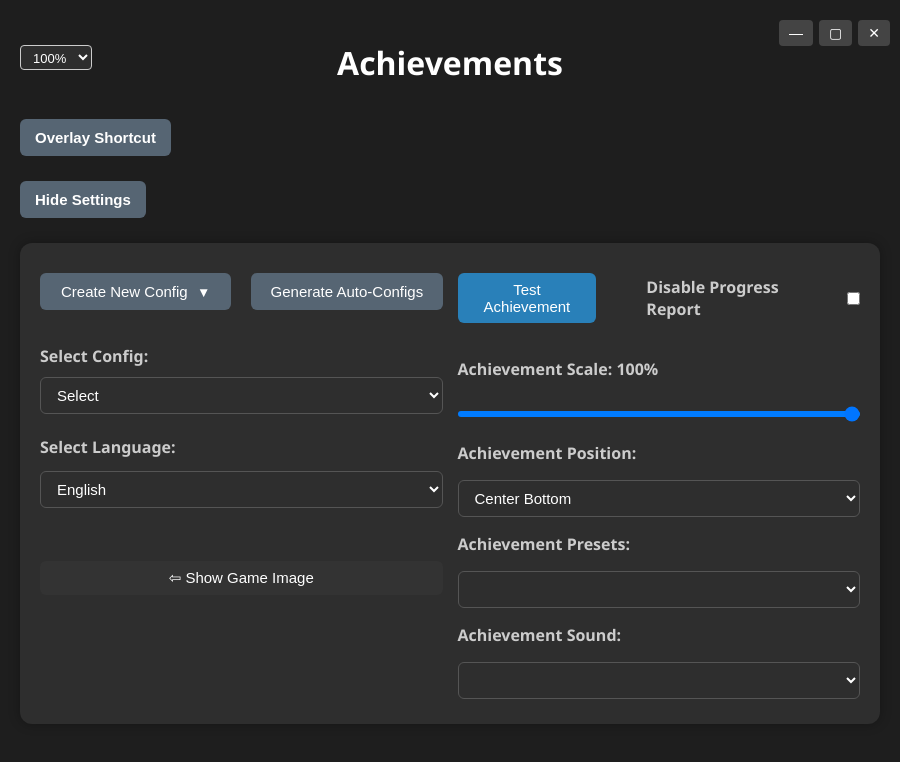
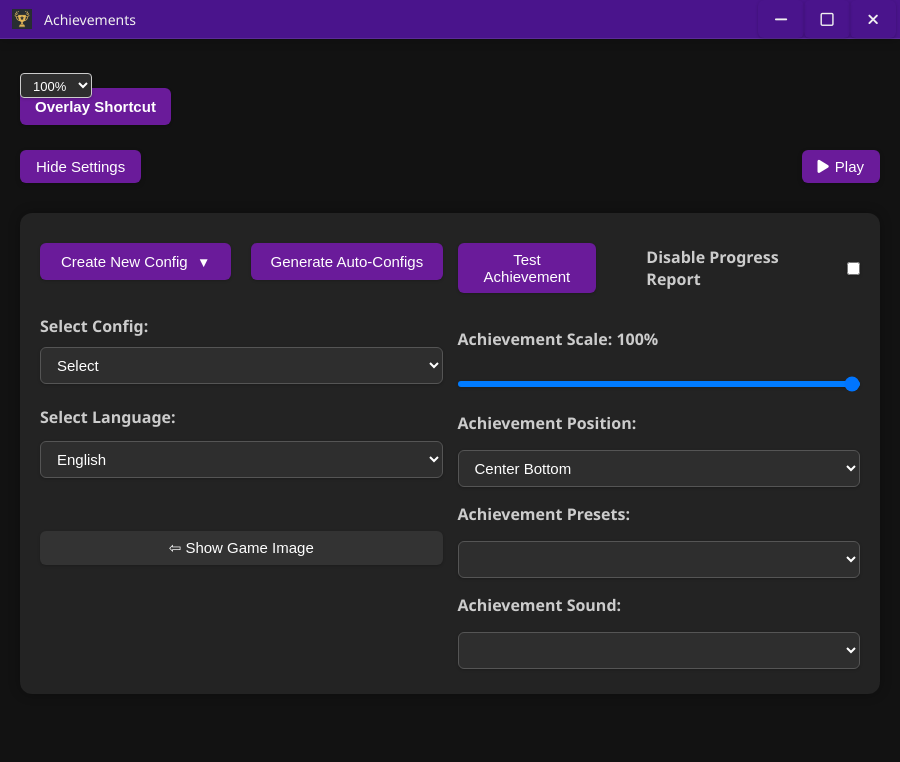
Before and after one commit to S3idSensei/Achievements, an Electron app: page index.html in a window 900 px wide. Both pictures are taken after a click on the button "Show Settings". Drawn offline with nearby package versions, Linux system fonts and the light colour scheme; no server answers.

Commit message:
Modernized the app UI

```diff
--- a/index.html
+++ b/index.html
@@ -6,11 +6,11 @@
 <meta name="viewport" content="width=device-width, initial-scale=1.0">
 <link rel="stylesheet" href="style.css">
 <script src="https://code.jquery.com/jquery-3.6.4.min.js"></script>
+<link rel="stylesheet" href="https://cdnjs.cloudflare.com/ajax/libs/font-awesome/6.4.0/css/all.min.css">
 
 <title>Achievements</title>
 <style>
 html, body {
--webkit-app-region: drag;
 user-select: none;
 overflow-y: auto;
 overflow-x: hidden;
@@ -72,7 +72,25 @@ font-size: 14px;
 </style>
 </head>
 <body>
-<h1>Achievements</h1>
+<!-- Modern Titlebar -->
+<div class="titlebar">
+  <div class="titlebar-logo">
+    <img src="icon.ico" alt="App Icon">
+    <span class="titlebar-title">Achievements</span>
+  </div>
+  <div class="titlebar-controls">
+    <button id="minimizeBtn" class="titlebar-button">
+      <i class="fas fa-minus"></i>
+    </button>
+    <button id="maximizeBtn" class="titlebar-button">
+      <i class="far fa-square"></i>
+    </button>
+    <button id="closeBtn" class="titlebar-button close">
+      <i class="fas fa-times"></i>
+    </button>
+  </div>
+</div>
+
 <div id="top-bar">
   <div id="left-controls" style="margin-left: 10px; position: relative; display: flex; flex-direction: column; align-items: flex-start; gap: 10px;">
     <label for="zoom-dropdown" style="margin-left: 30px; margin-top: 25px;"></label>
@@ -85,13 +103,6 @@ font-size: 14px;
     </select>
 
   </div>
-</div>
-
-<thead class="drag">
-<div id="window-controls">
-<button id="minimizeBtn">—</button>
-<button id="maximizeBtn">▢</button>
-<button id="closeBtn">✕</button>
 </div>
 
 <div class="container">
@@ -127,7 +138,7 @@ font-weight: bold;
 </div>
 </div>
 
-<button id="playBtn" style="margin-left: auto;">▶ Play</button>
+<button id="playBtn" style="margin-left: auto;"><i class="fas fa-play"></i> Play</button>
 </div>
 
 
@@ -138,7 +149,7 @@ style="width: 120px; border-radius: 10px; box-shadow: 0 0 8px rgba(0,0,0,0.3);">
 </div>
 
 <!-- Toggleable Settings Container -->
-<div id="buttonContainer" class="hidden config-container" style="display: flex; justify-content: space-between; gap: 15px;">
+<div id="buttonContainer" class="hidden config-container" style="display: none; justify-content: space-between; gap: 15px;">
 
 <!-- Left Side: Create Config and Select Config -->
 <div class="left-config" style="flex: 1; min-width: 300px; display: flex; flex-direction: column; gap: 5px;">
@@ -523,7 +534,6 @@ updateScaleLabel();
 
 
 window.addEventListener('DOMContentLoaded', () => {
-
   const minimizeBtn = document.getElementById('minimizeBtn');
   const maximizeBtn = document.getElementById('maximizeBtn');
   const closeBtn = document.getElementById('closeBtn');
@@ -532,34 +542,6 @@ document.getElementById('closeConfigModal').addEventListener('click', () => {
     document.getElementById('configModal').classList.add('hidden');
     resetConfigForm();
   });
-
-if (minimizeBtn) {
-minimizeBtn.addEventListener('click', () => {
-document.dispatchEvent(new CustomEvent('custom-minimize'));
-});
-}
-
-if (maximizeBtn) {
-maximizeBtn.addEventListener('click', () => {
-document.dispatchEvent(new CustomEvent('custom-maximize'));
-});
-}
-
-if (closeBtn) {
-closeBtn.addEventListener('click', () => {
-document.dispatchEvent(new CustomEvent('custom-close'));
-});
-}
-});
-
-document.addEventListener('custom-minimize', () => {
-window.customApi.minimizeWindow();
-});
-document.addEventListener('custom-maximize', () => {
-window.customApi.maximizeWindow();
-});
-document.addEventListener('custom-close', () => {
-window.customApi.closeWindow();
 });
 
 let editingConfigName = null;
@@ -706,9 +688,11 @@ document.getElementById("toggleBtn").addEventListener("click", function () {
 let container = document.getElementById("buttonContainer");
 if (container.classList.contains("hidden")) {
   container.classList.remove("hidden");
+  container.style.display = "flex";
   this.textContent = "Hide Settings";
 } else {
   container.classList.add("hidden");
+  container.style.display = "none";
   this.textContent = "Show Settings";
 }
 });
@@ -1417,6 +1401,42 @@ document.getElementById('generateConfigsBtn').addEventListener('click', async ()
   }
 });
 
+// Window control buttons
+document.getElementById('minimizeBtn').addEventListener('click', () => {
+  window.customApi.minimizeWindow();
+});
+
+document.getElementById('maximizeBtn').addEventListener('click', () => {
+  window.customApi.maximizeWindow();
+});
+
+document.getElementById('closeBtn').addEventListener('click', () => {
+  window.customApi.closeWindow();
+});
+
+// Update maximize button icon when window state changes
+window.electron.ipcRenderer.on('window-state-change', (isMaximized) => {
+  const maximizeBtn = document.getElementById('maximizeBtn');
+  if (isMaximized) {
+    maximizeBtn.innerHTML = '<i class="far fa-clone"></i>';
+  } else {
+    maximizeBtn.innerHTML = '<i class="far fa-square"></i>';
+  }
+});
+
+// Add visual feedback when clicking buttons
+const buttons = document.querySelectorAll('.titlebar-button');
+buttons.forEach(button => {
+  button.addEventListener('mousedown', () => {
+    button.style.backgroundColor = 'rgba(255, 255, 255, 0.2)';
+  });
+  button.addEventListener('mouseup', () => {
+    button.style.backgroundColor = '';
+  });
+  button.addEventListener('mouseleave', () => {
+    button.style.backgroundColor = '';
+  });
+});
 </script>
 </body>
 </html>
--- a/style.css
+++ b/style.css
@@ -1,12 +1,12 @@
 body {
   font-family: 'Segoe UI', Tahoma, Geneva, Verdana, sans-serif;
-  background-color: #1e1e1e;
+  background-color: #121212;
   color: #f0f0f0;
   margin: 0;
-  padding: 20px;
+  padding: 48px 20px 20px 20px;
   height: 100vh;
   overflow-y: auto;
-  -webkit-app-region: drag;
+  -webkit-app-region: no-drag;
   user-select: none;
   scrollbar-width: none;
   -ms-overflow-style: none;
@@ -15,17 +15,83 @@ body {
 html {
   scrollbar-width: none;
 }
+
+/* Modern Titlebar Styles */
+.titlebar {
+  position: fixed;
+  top: 0;
+  left: 0;
+  right: 0;
+  height: 38px;
+  background: #4a148c;
+  display: flex;
+  align-items: center;
+  justify-content: space-between;
+  -webkit-app-region: drag;
+  z-index: 9999;
+  box-shadow: 0 2px 10px rgba(0, 0, 0, 0.2);
+  border-bottom: 1px solid rgba(255, 255, 255, 0.1);
+}
+
+.titlebar-logo {
+  display: flex;
+  align-items: center;
+  margin-left: 12px;
+  gap: 8px;
+}
+
+.titlebar-logo img {
+  width: 20px;
+  height: 20px;
+}
+
+.titlebar-title {
+  font-size: 14px;
+  font-weight: 500;
+  color: #f0f0f0;
+  margin-left: 4px;
+}
+
+.titlebar-controls {
+  display: flex;
+  -webkit-app-region: no-drag;
+  margin-right: 4px;
+}
+
+.titlebar-button {
+  width: 46px;
+  height: 38px;
+  display: flex;
+  justify-content: center;
+  align-items: center;
+  color: #f0f0f0;
+  background: transparent;
+  border: none;
+  transition: background-color 0.2s;
+  -webkit-app-region: no-drag;
+  outline: none;
+  padding: 0;
+  margin: 0;
+}
+
+.titlebar-button:hover {
+  background-color: rgba(255, 255, 255, 0.1);
+}
+
+.titlebar-button.close:hover {
+  background-color: #e81123;
+}
+
 #top-bar {
   position: absolute;
-  top: 10px;
+  top: 38px;
   left: 10px;
   right: 10px;
   height: 40px;
   display: flex;
   justify-content: space-between;
   align-items: center;
-  z-index: 9999;
-  -webkit-app-region: drag;
+  z-index: 999;
 }
 
 #left-controls {
@@ -44,43 +110,25 @@ html {
 }
 
 #window-controls {
-  position: absolute;
-  top: 10px;
-  right: 10px;
-  display: flex;
-  align-self: auto;
-  gap: 6px;
-  z-index: 9999;
-}
-
-#window-controls button {
-  background-color: #444;
-  border: none;
-  color: white;
-  padding: 5px 10px;
-  font-size: 14px;
-  border-radius: 4px;
-}
-
-#window-controls button:hover {
-  background-color: #666;
+  display: none;
 }
 
 h1 {
   text-align: center;
   color: #ffffff;
+  margin-top: 10px;
   margin-bottom: 25px;
   font-size: 2em;
 }
 
 #editConfigBtn {
-  background-color: #f39c12;
+  background-color: #6a1b9a;
   color: white;
   font-weight: bold;
 }
 
 #editConfigBtn:hover {
-  background-color: #e67e22;
+  background-color: #8e24aa;
 }
 
 .modal {
@@ -105,20 +153,19 @@ h1 {
 }
 
 .modal-content {
-  background-color: #2e2e2e;
+  background-color: #1e1e1e;
   padding: 20px;
   width: 700px;
   border-radius: 12px;
-  box-shadow: 0px 4px 20px rgba(0, 0, 0, 0.3);
-  max-height: 60vh;
+  box-shadow: 0px 4px 20px rgba(0, 0, 0, 0.5);
+  max-height: 70vh;
   overflow-y: auto;
   position: relative;
   color: #f0f0f0;
-  border: 1px solid #555;
+  border: 1px solid rgba(106, 27, 154, 0.4);
   -webkit-app-region: no-drag;
   scrollbar-width: none;
   -ms-overflow-style: none;
-  scrollbar-width: none;
 }
 
 .modal-content::-webkit-scrollbar {
@@ -186,16 +233,25 @@ button, input, select {
   border: none;
   background-color: #333;
   color: #fff;
-  transition: background-color 0.3s ease;
+  transition: all 0.2s ease;
   box-sizing: border-box;
+  box-shadow: 0 1px 3px rgba(0, 0, 0, 0.2);
 }
 
-button:hover, select:hover, input:hover {
+button:hover, select:hover {
   background-color: #444;
   cursor: pointer;
+  transform: none;
+  box-shadow: 0 1px 3px rgba(0, 0, 0, 0.2);
 }
+
+button:active {
+  transform: none;
+  box-shadow: 0 1px 2px rgba(0, 0, 0, 0.2);
+}
+
 #saveBtn {
-  background-color: #4CAF50;
+  background-color: #6a1b9a;
   color: white;
   border: none;
   padding: 10px 24px;
@@ -206,10 +262,11 @@ button:hover, select:hover, input:hover {
 }
 
 #saveBtn:hover {
-  background-color: #45a049;
-  transform: scale(1.03);
+  background-color: #8e24aa;
+  transform: none;
   cursor: pointer;
 }
+
 label {
   font-weight: bold;
   margin-top: 8px;
@@ -220,10 +277,11 @@ label {
 .container {
   width: 100%;
   margin: 0 auto;
+  padding-top: 30px;
 }
 
 #shortcutInput {
-  background-color: #566573;
+  background-color: #6a1b9a;
   color: white;
   font-weight: bold;
   padding: 10px 15px;
@@ -233,35 +291,40 @@ label {
 }
 
 #shortcutInput:hover {
-  background-color: #3e8e41;
+  background-color: #8e24aa;
 }
 
 #toggleBtn {
-  background-color: #566573;
+  background-color: #6a1b9a;
   color: white;
-  font-weight: bold;
-  padding: 10px 15px;
-  margin-bottom: 15px;
-  display: inline-block;
-  width: auto;
+  font-weight: 500;
+  padding: 8px 16px;
+  border-radius: 6px;
+  box-shadow: 0 2px 5px rgba(0, 0, 0, 0.2);
 }
 
 #toggleBtn:hover {
-  background-color: #3e8e41;
+  background-color: #8e24aa;
+  transform: none;
+  box-shadow: 0 2px 5px rgba(0, 0, 0, 0.2);
 }
 
 #playBtn {
-  background-color: #566573;
+  background-color: #6a1b9a;
   color: white;
-  font-weight: bold;
-  padding: 10px 15px;
-  margin-bottom: 15px;
-  display: none;
-  width: auto;
+  font-weight: 500;
+  padding: 8px 16px;
+  border-radius: 6px;
+  display: flex;
+  align-items: center;
+  gap: 6px;
+  box-shadow: 0 2px 5px rgba(0, 0, 0, 0.2);
 }
 
 #playBtn:hover {
-  background-color: #3e8e41;
+  background-color: #8e24aa;
+  transform: none;
+  box-shadow: 0 2px 5px rgba(0, 0, 0, 0.2);
 }
 
 #arrowIcon {
@@ -295,20 +358,20 @@ label {
   gap: 12px;
 }
 
-#createNewConfigBtn{
-  background-color: #566573;
+#createNewConfigBtn {
+  background-color: #6a1b9a;
 }
 
 #createNewConfigBtn:hover {
-  background-color: #3e8e41;
+  background-color: #8e24aa;
 }
 
-#generateConfigsBtn{
-  background-color: #566573;
+#generateConfigsBtn {
+  background-color: #6a1b9a;
 }
 
 #generateConfigsBtn:hover {
-  background-color: #3e8e41;
+  background-color: #8e24aa;
 }
 
 #new-config-form {
@@ -354,12 +417,12 @@ select {
 }
 
 #testAchievementBtn {
-  background-color: #2980b9;
+  background-color: #6a1b9a;
   align-self: flex-start;
 }
 
 #testAchievementBtn:hover {
-  background-color: #3498db;
+  background-color: #8e24aa;
 }
 
 .achievements {
@@ -372,7 +435,7 @@ select {
 }
 
 .achievements th {
-  background-color: #444;
+  background-color: #4a148c;
   color: #fff;
   padding: 12px;
 }
@@ -396,6 +459,14 @@ select {
 
 .hidden {
   display: none !important;
+  opacity: 0;
+  transition: opacity 0.3s ease;
+}
+
+.visible {
+  display: block;
+  opacity: 1;
+  transition: opacity 0.3s ease;
 }
 
 .dropdown-group label,
@@ -408,3 +479,40 @@ select {
   margin-top: 10px;
   align-self: flex-start;
 }
+
+/* Custom scrollbar for the app */
+::-webkit-scrollbar {
+  width: 8px;
+  height: 8px;
+}
+
+::-webkit-scrollbar-track {
+  background: #1e1e1e;
+}
+
+::-webkit-scrollbar-thumb {
+  background: #6a1b9a;
+  border-radius: 4px;
+}
+
+::-webkit-scrollbar-thumb:hover {
+  background: #8e24aa;
+}
+
+/* Hide scrollbar but keep functionality */
+body::-webkit-scrollbar {
+  width: 8px;
+}
+
+/* Improve achievement stats display */
+#achStats {
+  background: rgba(74, 20, 140, 0.2);
+  padding: 8px 12px;
+  border-radius: 8px;
+  box-shadow: 0 2px 8px rgba(0, 0, 0, 0.2);
+  border: 1px solid rgba(255, 255, 255, 0.1);
+}
+
+#achStatsBar {
+  background: #6a1b9a;
+}
```
Also changed, not shown: main.js (+15 -1 lines), preload.js (+8 -2 lines). Lines whose indentation alone changed are shown as unchanged.
